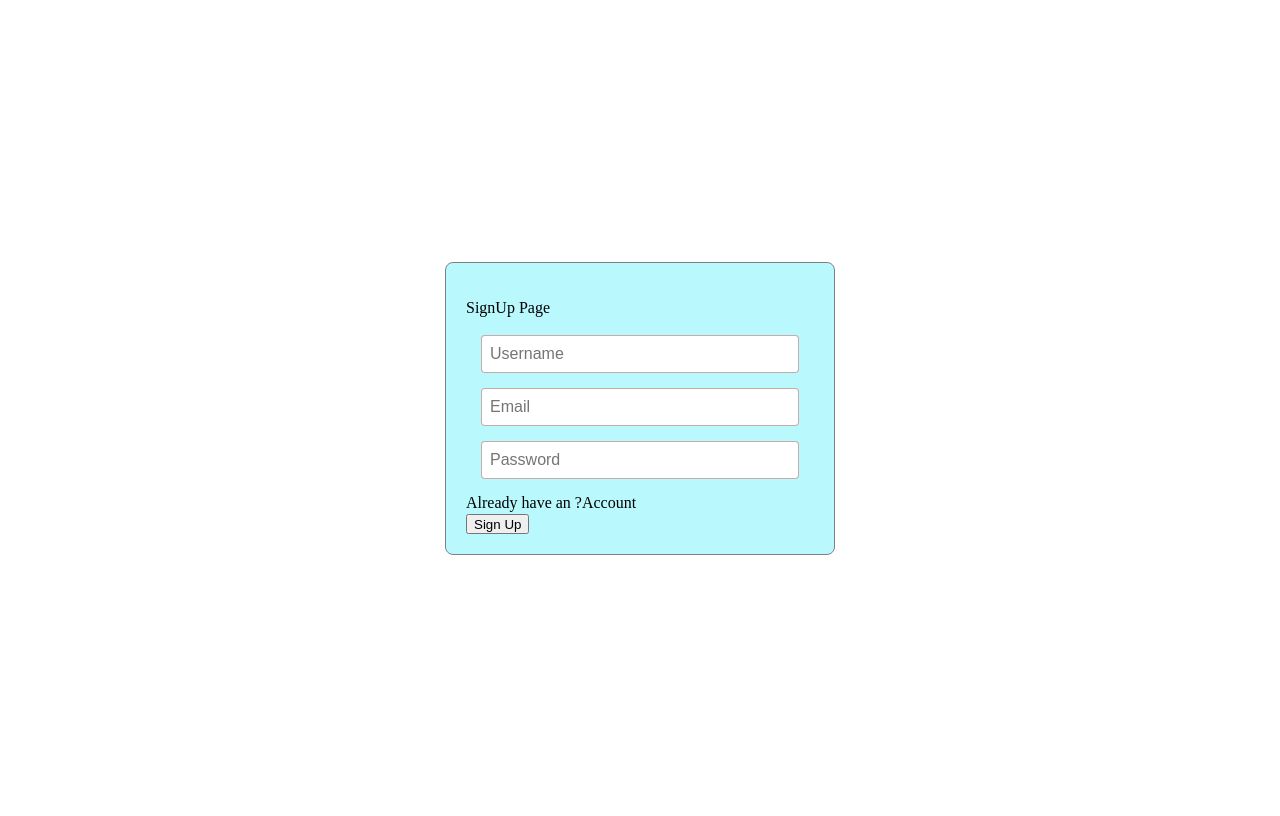
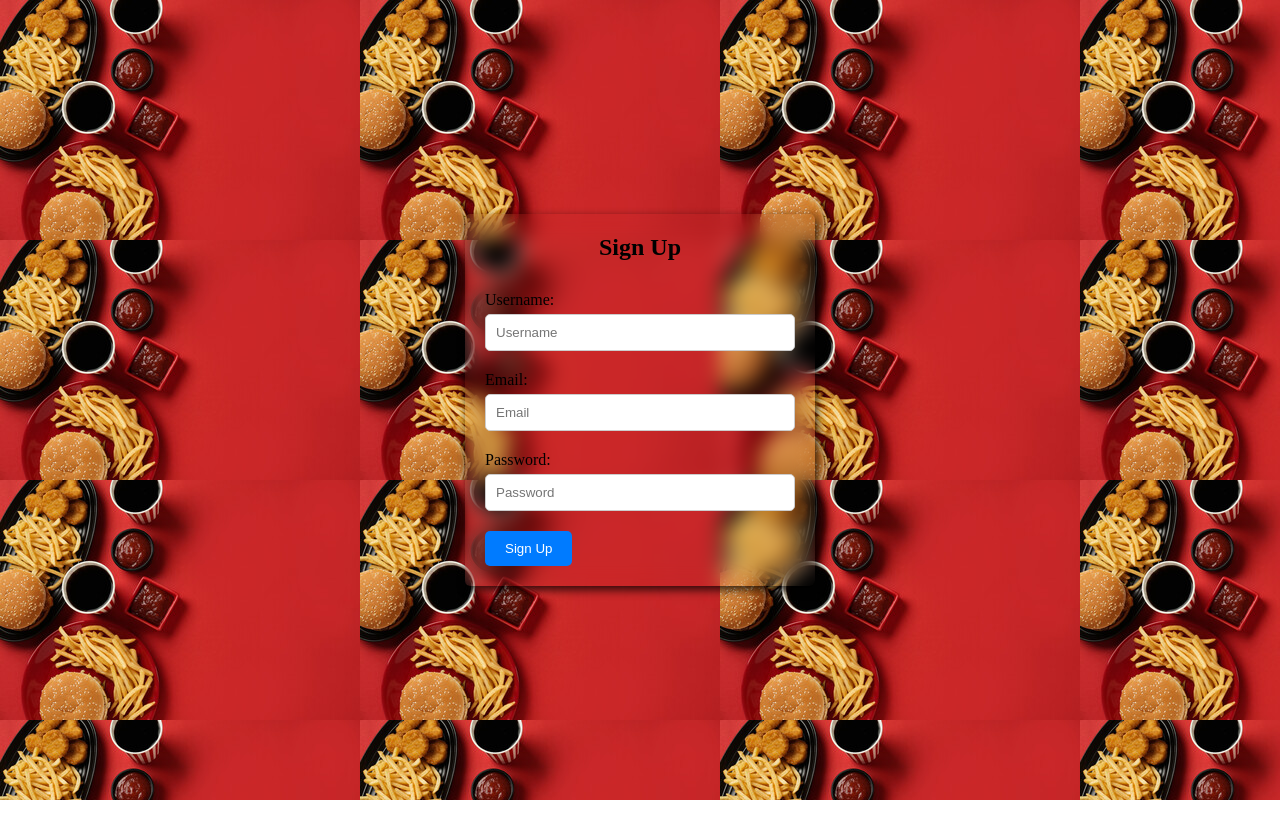
Before and after one commit to usman918dev/final-hackathon-SMIT, a React (Create React App) app in the folder event-management-platform/: page / in a window 1280 px wide. Built offline with nearby package versions, Linux system fonts and the light colour scheme; no server answers.

Commit message:
working-on-design

```diff
--- a/event-management-platform/src/App.css
+++ b/event-management-platform/src/App.css
@@ -43,15 +43,57 @@
   font-family: sans-serif;
   font-size: 1.8rem;
 } */
+ * {
+  box-sizing: border-box;
+  margin: 0;
+  padding: 0;
+ }
 .signupPage {
   display: flex;
   justify-content: center;
   align-items: center;
+  min-height: 100vh;
+  background-image: url('./assets/jky.jpg');
+  /* background: linear-gradient(to bottom right,#cfe2ff, #b5e0e6); */
+  /* width: 100%;
+  height: 100vh;
+  background-color: rgb(108, 255, 248); */
+}
+.signup-form{
+  /* background-color: red; */
+  backdrop-filter: blur(10px);
+  padding: 20px;
+  border-radius: 5px;
+  box-shadow: 0 2px 5px rgba(0,0,0,0.1);
+  box-shadow: 2px 4px 10px rgba(0, 0, 0, 0.777);
+
+  width: 350px;
+}
+h2 {
+  text-align: center;
+  margin-bottom: 30px;
+}
+.form-group {
+  margin-bottom: 20px;
+}
+label {
+  display: block;
+  margin-bottom: 5px;
+}
+input{
   width: 100%;
-  height: 100vh;
-
+  padding: 10px;
+  border: 1px solid #ccc;
+  border-radius: 5px;
 }
-
+button{
+  background: #007bff;
+  color: #fff;
+  padding: 10px 20px;
+  border: none;
+  border-radius: 5px;
+}
+/*
 .form {
   background-color: rgba(143, 245, 253, 0.623);
   padding: 20px;
@@ -61,9 +103,8 @@
 }
 
 .input {
-  /* height: 60px; */
-  font-size: 1rem;
-  padding: 8px;
+  font-size: 14px;
+  padding: 12px;
   width: 300px;
   border: 1px solid rgba(115, 30, 30, 0.379) ;
   border-radius: 4px;
@@ -75,10 +116,8 @@
 .input:focus{
   border: 1.6px solid rgba(115, 30, 30, 0.379);
   outline: none;
-  /* background-color: red; */
 }
 .form>* {
-  /* margin: 30px; */
   display: flex;
   height: 20px;
   width: 1;
@@ -86,4 +125,4 @@
 .loginR{
   text-align: center;
   margin: auto;
-}
+} */
--- a/event-management-platform/src/pages/signup/Signup.js
+++ b/event-management-platform/src/pages/signup/Signup.js
@@ -30,9 +30,12 @@ const Signup = () => {
 
   return (
     <div className='signupPage'>
+      <div className='signup-form'>
+        <h2>Sign Up</h2>
+
         <form onSubmit={handleSubmit} className='form'>
-        {/* Form Fields */}
-        <p>SignUp Page</p>
+          <div className='form-group'>
+            <label htmlFor='username'>Username:</label>
             <input
               className='input'
               type="text"
@@ -41,6 +44,9 @@ const Signup = () => {
               onChange={(e) => setUsername(e.target.value)}
 
             />
+          </div>
+          <div className='form-group'>
+            <label>Email:</label>
             <input
               className='input'
               type="email"
@@ -48,6 +54,10 @@ const Signup = () => {
               value={email}
               onChange={(e) => setEmail(e.target.value)}
             />
+          </div>
+
+          <div className='form-group'>
+            <label>Password:</label>
             <input
               className='input'
               type="password"
@@ -55,9 +65,11 @@ const Signup = () => {
               value={password}
               onChange={(e) => setPassword(e.target.value)}
             />
-        <p className='loginR'>Already have an ?<a>Account</a></p>
+          </div>
+          {/* <p className='loginR'>Already have an ?<a>Account</a></p> */}
           <button type="submit">Sign Up</button>
         </form>
+      </div>
     </div>
   );
 };
```
Also changed, not shown: event-management-platform/src/assets/jky.jpg (added). Lines whose indentation alone changed are shown as unchanged.
